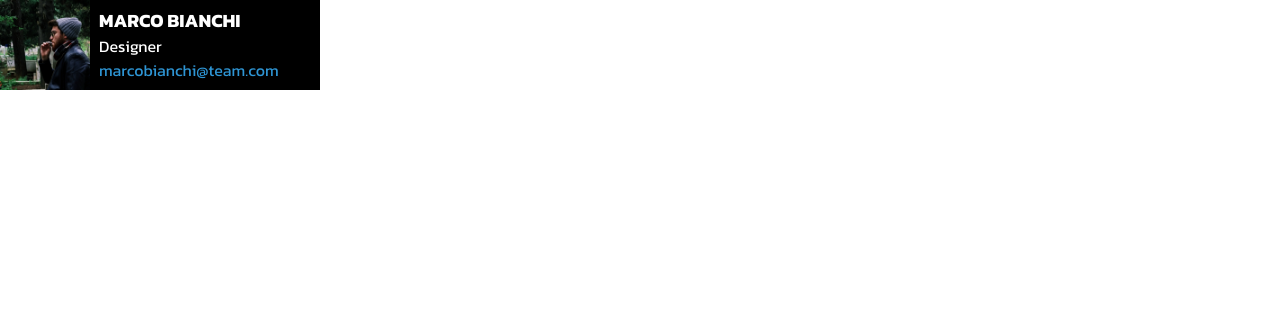
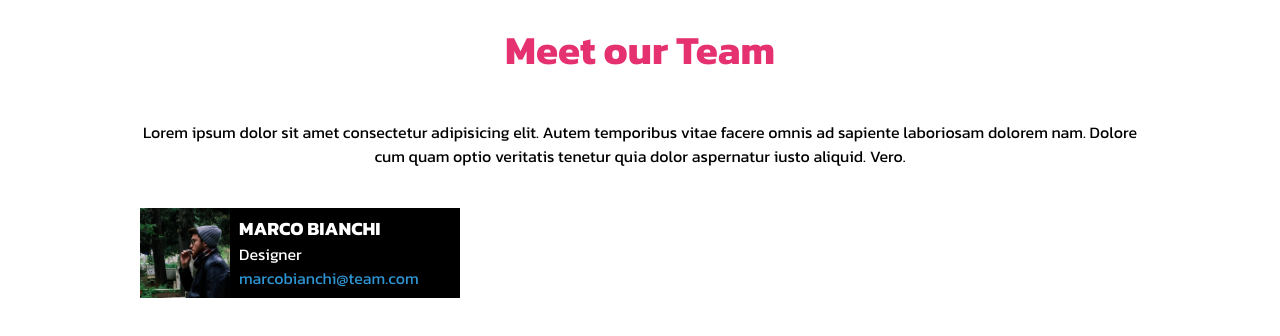
Before and after one commit to LeonardoMartignoni/html-css-float-cards, a plain HTML site: page index.html in a window 1280 px wide. Drawn offline with Linux system fonts and the light colour scheme.

Commit message:
added title texts

```diff
--- a/css/style.css
+++ b/css/style.css
@@ -14,11 +14,29 @@ body {
     font-family: 'Kanit', sans-serif;;
 }
 
+.container {
+    width: 1000px;
+    margin: 0 auto;
+}
+
 /* Utils */
 .clearfix::after {
     content: "";
     clear: both;
     display: table;
+}
+
+/* Title */
+#title-text {
+    color: #E5316F;
+    text-align: center;
+    font-size: 2.5rem;
+    margin: 20px 0px;
+}
+
+.title-description {
+    text-align: center;
+    margin: 40px 0px;
 }
 
 /* Cards */
@@ -37,7 +55,8 @@ body {
     float: left;
 }
 
-.card-details > h3, p {
+.card-details > h3,
+.card-details > p {
     color: white;
 }
 
--- a/index.html
+++ b/index.html
@@ -15,6 +15,10 @@
     <link rel="stylesheet" href="./css/style.css">
 </head>
 <body>
+    <div class="container">
+        <h1 id="title-text">Meet our Team</h1>
+        <p class="title-description">Lorem ipsum dolor sit amet consectetur adipisicing elit. Autem temporibus vitae facere omnis ad sapiente laboriosam dolorem nam. Dolore cum quam optio veritatis tenetur quia dolor aspernatur iusto aliquid. Vero.</p>
+
         <div class="card">
             <img src="./img/male1.png" alt="First Member: Marco Bianchi">
             <div class="card-details">
@@ -23,5 +27,7 @@
                 <a href="mailto:marcobianchi@team.com">marcobianchi@team.com</a>
             </div>
         </div>
+    </div>
+
 </body>
 </html>
```
Lines whose indentation alone changed are shown as unchanged.
